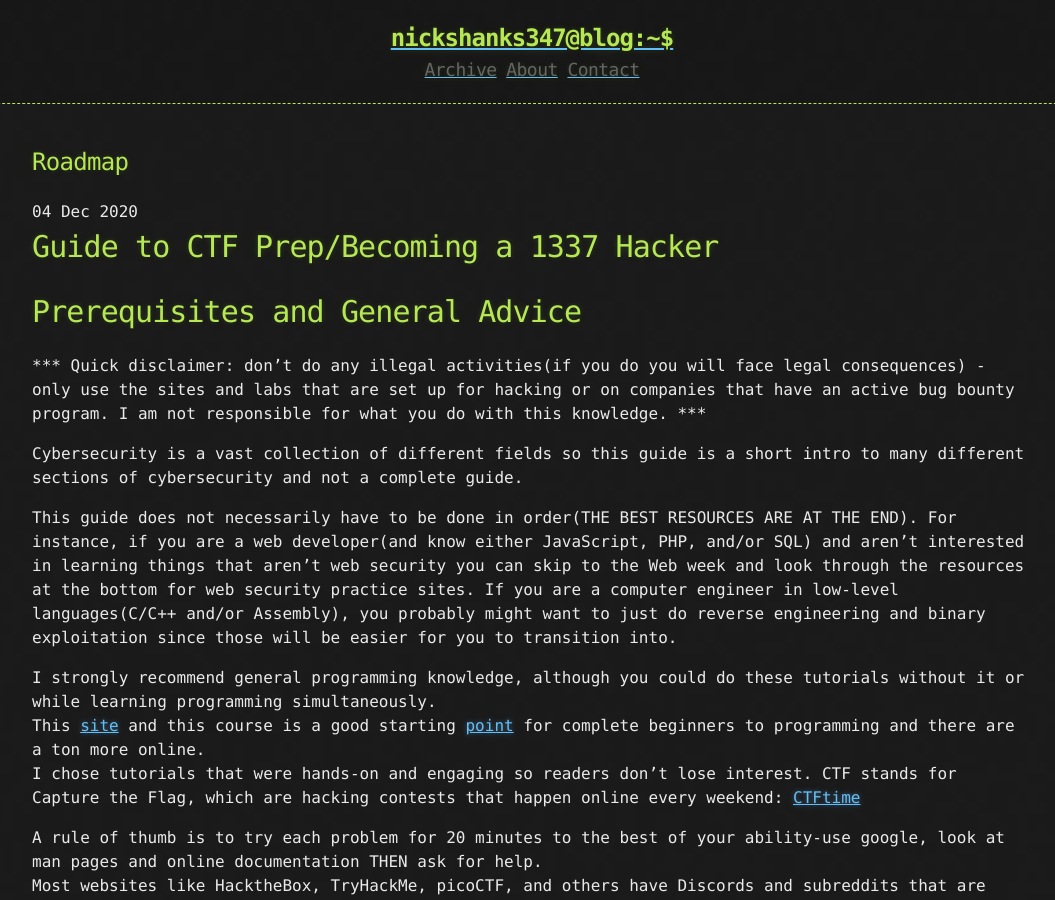
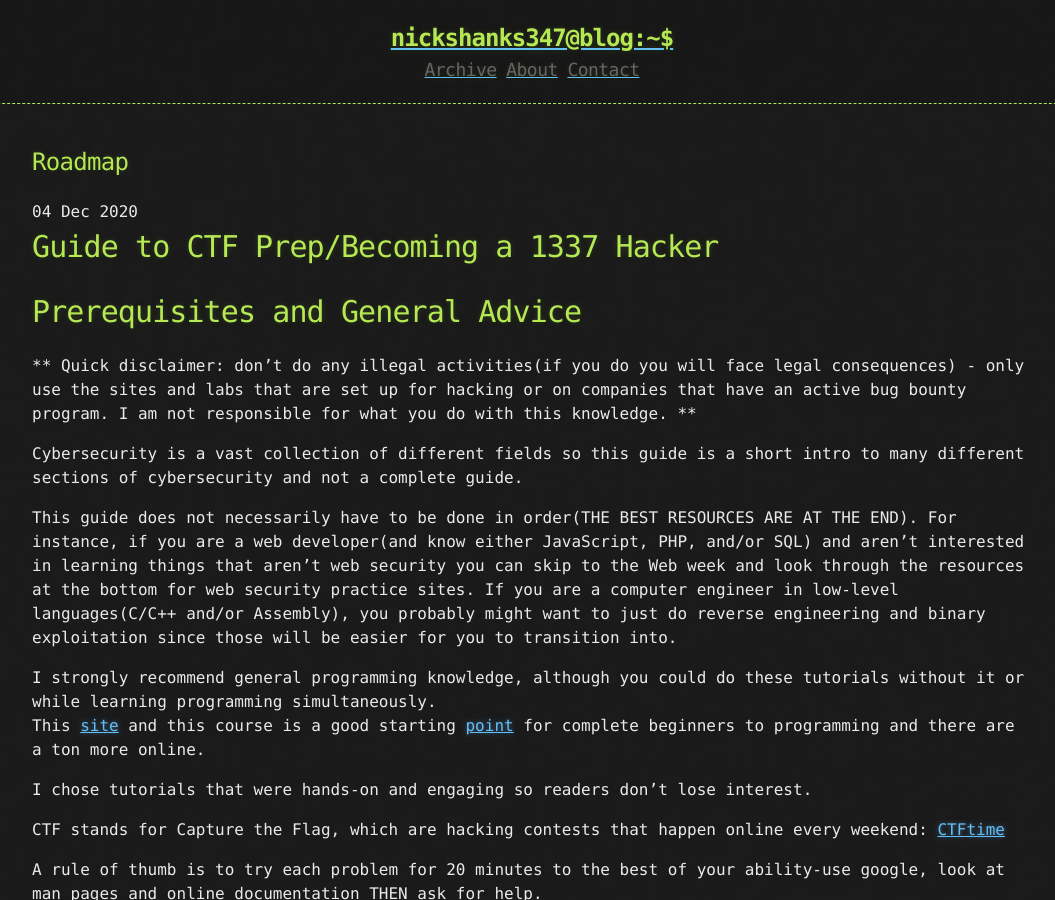
Before and after one commit to nickshanks347/nickshanks347.github.io, a Jekyll site: the page built from _posts/2020-12-04-roadmap.md, in a window 1280 px wide and 900 px high. Shown: the whole window, without its empty margins (108-1163 px from the left). Built offline with Jekyll 4.4.1, drawn with Linux system fonts in a browser that asks for light colours.

Commit message:
fixed formatting

```diff
--- a/_posts/2020-12-04-roadmap.md
+++ b/_posts/2020-12-04-roadmap.md
@@ -9,7 +9,7 @@
 Prerequisites and General Advice
 ================================
 
-\*\*\* Quick disclaimer: don't do any illegal activities(if you do you will face legal consequences) - only use the sites and labs that are set up for hacking or on companies that have an active bug bounty program. I am not responsible for what you do with this knowledge. \*\*\*
+** Quick disclaimer: don't do any illegal activities(if you do you will face legal consequences) - only use the sites and labs that are set up for hacking or on companies that have an active bug bounty program. I am not responsible for what you do with this knowledge. **
 
  Cybersecurity is a vast collection of different fields so this guide is a short intro to many different sections of cybersecurity and not a complete guide.
 
@@ -18,15 +18,22 @@
 
 I strongly recommend general programming knowledge, although you could do these tutorials without it or while learning programming simultaneously.
 This [site](https://www.reddit.com/r/learnprogramming/wiki/faq#wiki_getting_started) and this course is a good starting [point](https://www.coursera.org/learn/python) for complete beginners to programming and there are a ton more online.
-I chose tutorials that were hands-on and engaging so readers don't lose interest. CTF stands for Capture the Flag, which are hacking contests that happen online every weekend: [CTFtime](https://ctftime.org/)
+
+I chose tutorials that were hands-on and engaging so readers don't lose interest.
+
+CTF stands for Capture the Flag, which are hacking contests that happen online every weekend: [CTFtime](https://ctftime.org/)
 
 
 A rule of thumb is to try each problem for 20 minutes to the best of your ability-use google, look at man pages and online documentation THEN ask for help.
 Most websites like HacktheBox, TryHackMe, picoCTF, and others have Discords and subreddits that are full of professionals.
+
+
 Another site you may want to checkout is [meetup.com](https://secure.meetup.com/login/), to meet other hackers and coders who can mentor you, or your local 2600 hacker group(i.e. [Phoenix](https://www.phx2600.org/)).
 
 
 If you would like to use one resource and have experience with C/C++/Assembly: [Top resource: Binary exploitation course](https://pwn.college/)
+
+
 If you would like to use one resource and have experience with HTML, JavaScript and/or PHP: [Top resource: Stanford Web Security](https://web.stanford.edu/class/cs253/)
 
 
```
